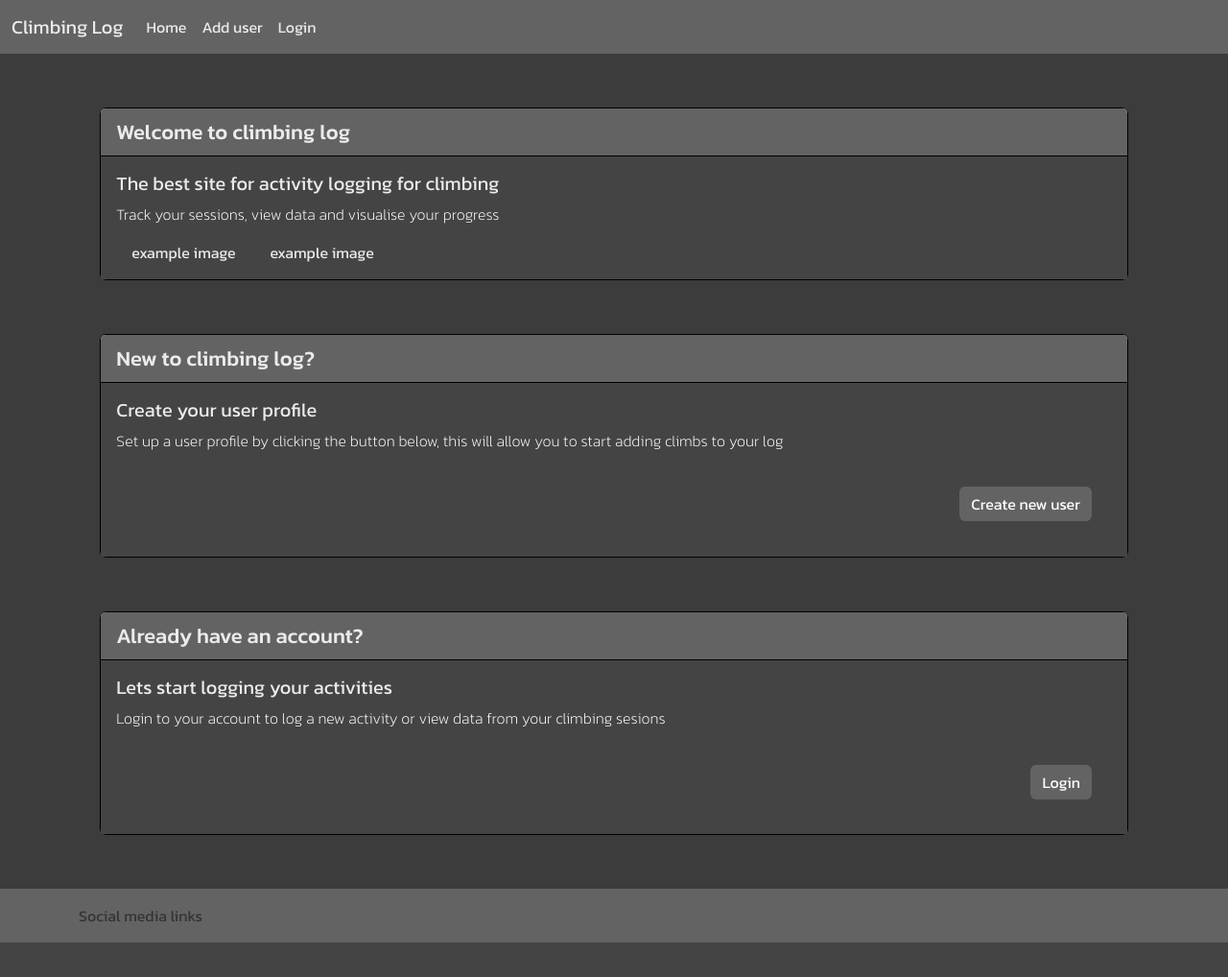
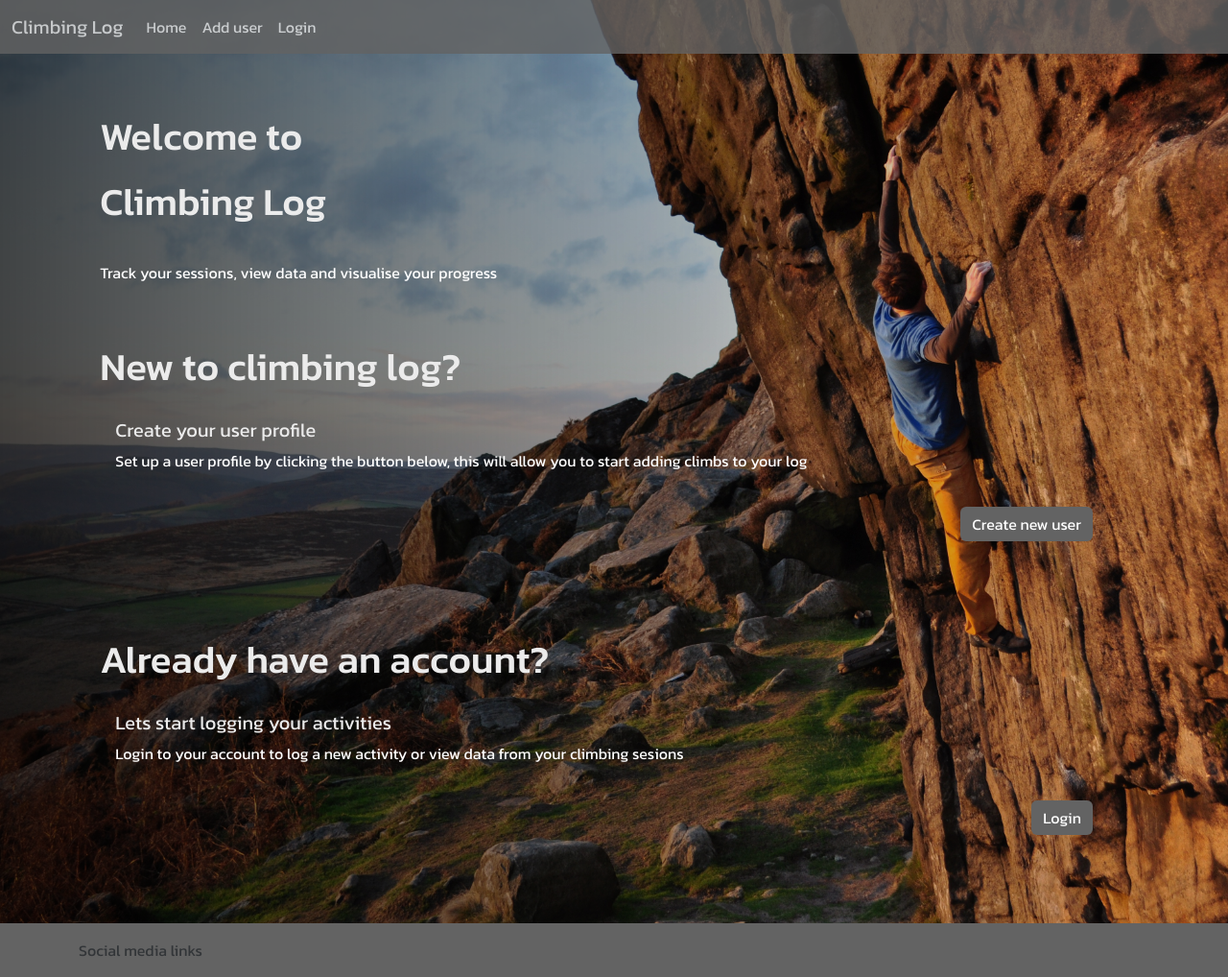
Before and after one commit to Ian-Blanshard/MP3-Climbing-Log, a Python web app: template climbing_log/templates/home.html in a window 1280 px wide. Shown: the whole page at 96% size. Before the commit the page ends 982 px from the top, so only its background shows below. Run offline with Jinja, Linux system fonts and the light colour scheme; the template is opened without the code that fills it, so the values that code supplies are empty; some libraries are stand-ins or nearby versions.

Commit message:
feat: added background image, fixed and centered for various screen sizes in style.css

```diff
--- a/climbing_log/chart_queries.py
+++ b/climbing_log/chart_queries.py
@@ -1,7 +1,6 @@
 from climbing_log import db
-from climbing_log.models import Users, Sessions, Climb
+from climbing_log.models import Sessions, Climb
 from sqlalchemy import func
-from sqlalchemy.orm import joinedload
 import pandas as pd
 from collections import Counter
 import json
--- a/climbing_log/routes.py
+++ b/climbing_log/routes.py
@@ -4,7 +4,6 @@ from climbing_log import app, db, login_manager, bcrypt
 from climbing_log.models import Users, Sessions, Climb
 from datetime import datetime
 from sqlalchemy.orm import joinedload
-import plotly.express as px
 from climbing_log.chart_queries import get_completed_uncompleted_climbs, get_range_of_difficulty_climbed, get_range_of_length_climbs, get_range_of_difficulty_not_climbed
 
 
@@ -40,6 +39,8 @@ def login():
                 # Use the login_user method to log in the user
                 login_user(user)
                 return redirect(url_for("home"))
+            else:
+                flash('Password incorrect please re-enter')
         else:
             flash('There is no user by this name, check you entered your username correctly or create a new account')
         # Redirect the user back to the home
@@ -165,8 +166,6 @@ def log_climb():
         else:
             return redirect(url_for("log_climb"))
 
-
-
     return render_template('log_climb.html')
 
 
--- a/climbing_log/static/css/style.css
+++ b/climbing_log/static/css/style.css
@@ -1,6 +1,34 @@
 /* import for google fonts */
 @import url(https://fonts.googleapis.com/css2?family=Kanit:ital,wght@0,100;0,200;0,300;0,400;0,500;0,600;0,700;0,800;0,900;1,100;1,200;1,300;1,400;1,500;1,600;1,700;1,800;1,900&display=swap);
+/*============================================================================
+============================ Background styles ===============================
+============================================================================*/
+body {
+  background-image:
+    linear-gradient(to left, rgba(0, 0, 0, 0), rgba(0, 0, 0, 0.73)),
+    url(/static/images/climbing.jpg);
+  background-position: center center;
+  background-repeat: no-repeat;
+  background-attachment: fixed;
+  background-size: cover;
 
+}
+
+@media (max-width: 600px) {
+  body {
+
+    background-position: 75% 50%;
+  }
+}
+
+.navbar {
+  opacity: 80%;
+
+}
+
+/*============================================================================
+============================ Site wide styles ================================
+============================================================================*/
 /* push footer to bottom of page */
 html,
 body {
@@ -36,22 +64,43 @@ p {
   color: rgb(235, 235, 235);
 }
 
+
+.card, .card-header, .card-body, .card-title, .card-text {
+  background-color: rgba(68, 68, 68, 0.0) !important;
+  border: none;
+}
+
+
+/*============================================================================
+============================= Homepage styles ================================
+============================================================================*/
+
+.card-homepage, .card-header-homepage, .card-body-homepage, .card-title-homepage, .card-text-homepage {
+
+}
+
+
+.card, .card-header, .card-body, .card-title, .card-text {
+  background-color: rgba(68, 68, 68, 0.0) !important;
+  border: none;
+}
+
+
+
 /* for all cards */
 
 .card {
   margin: 5% 2%;
-  border-color: black;
+
   color: rgb(235, 235, 235);
 }
 
-.card-body {
-  background-color: rgb(68, 68, 68);
-}
+
 .card-header {
   font-weight: 500;
-  font-size: 22px;
-  background-color: rgb(99, 99, 99);
-  border-color: black;
+  font-size: 40px;
+  padding-left: 0;
+  padding-top: 0;
 }
 
 .card-title {
@@ -59,7 +108,7 @@ p {
 }
 
 .card-text {
-  font-weight: 200;
+  font-weight: 400;
 }
 
 /* accordian styles */
--- a/climbing_log/templates/home.html
+++ b/climbing_log/templates/home.html
@@ -33,8 +33,9 @@ current_user.is_authenticated %}
   {% endif %}{% endfor %}
 </div>
 {% else %}
-<div class="card">
-  <div class="card-header">Welcome to climbing log</div>
+<!--  homepage intro div -->
+<div class="card card-homepage">
+  <!-- <div class="card-header">Welcome to climbing log</div>
   <div class="card-body">
     <h5 class="card-title">The best site for activity logging for climbing</h5>
     <p class="card-text">
@@ -48,9 +49,17 @@ current_user.is_authenticated %}
       example image
     </div>
     <p class="card-text"></p>
-  </div>
+  </div> -->
+  <p class="card-header card-header-homepage">Welcome to</p>
+  <p class="card-header card-header-homepage">Climbing Log</p>
+  <br>
+  <p class="card-text">
+    Track your sessions, view
+    data and visualise your progress
+  </p>
+
 </div>
-
+<!-- homepage create new user div -->
 <div class="card">
   <div class="card-header">New to climbing log?</div>
   <div class="card-body">
@@ -66,6 +75,8 @@ current_user.is_authenticated %}
   </p>
   </div>
 </div>
+
+<!-- homepage login div -->
 <div class="card">
   <div class="card-header">Already have an account?</div>
   <div class="card-body">
```
Also changed, not shown: climbing_log/templates/log_climb.html (+0 -9 lines), README.md, climbing_log/static/images/climbing.JPG (added), climbing_log/static/images/climbing2.JPG (added), climbing_log/static/images/climbing3.JPG (added), climbing_log/static/images/climbing4.JPG (added), climbing_log/static/images/climbing5.JPG (added), climbing_log/static/images/climbing6.JPG (added), climbing_log/static/images/climbing7.JPG (added), climbing_log/static/images/routes_code_validation.jpg (added), 2 other files.
